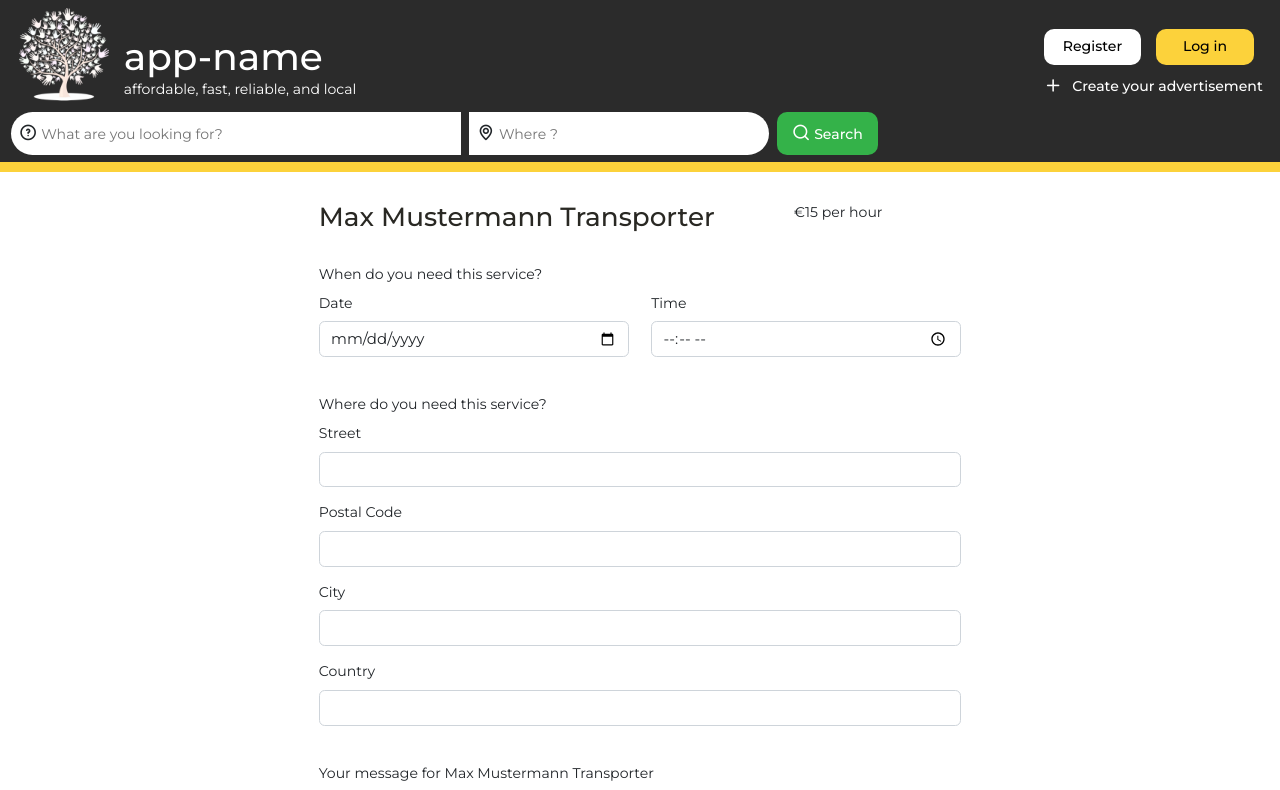
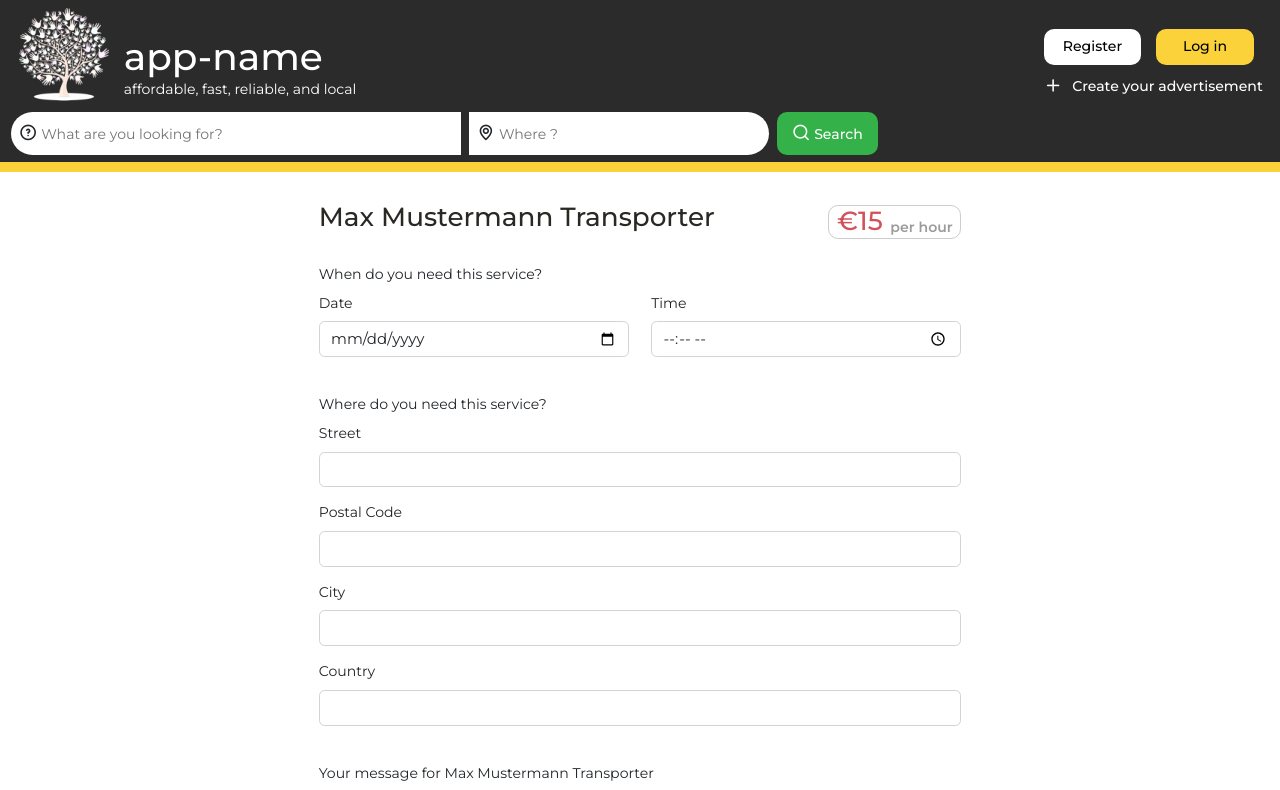
Before and after one commit to anoj-kt/finalproject-frontend, a React (Create React App) app: page /service/1/request/new in a window 1280 px wide. Shown: the top 790 px of the page. Built offline with nearby package versions, Linux system fonts and the light colour scheme.

Commit message:
Styled price div

```diff
--- a/src/components/ServiceSendRequest.js
+++ b/src/components/ServiceSendRequest.js
@@ -6,16 +6,19 @@ import { Link } from 'react-router-dom';
 const ServiceSendRequest = () => {
   return (
     <Container className="form__container">
-      <Row className="justify-content-center mb-4">
-        <Col sm={12} md={5}> {/* ======TITLE OF SERVICE====== */}
+      <Row className="justify-content-center align-items-center mb-4">
+        <Col md={12} lg={5}> {/* ======TITLE OF SERVICE====== */}
           <h3>Max Mustermann Transporter</h3>
         </Col>
-        <Col md={2} className=""> {/* ======PRICE OF SERVICE====== */}
-          <p>€15 per hour</p>
+        <Col lg={2} className="newrequest__price-COL"> {/* ======PRICE OF SERVICE====== */}
+          <div className="newrequest__price">
+            <h3 className="newrequest__price-value">€15</h3>
+            <p className="newrequest__price-type">per hour</p>
+          </div>
         </Col>
       </Row>
       <Row className="justify-content-center">
-        <Col sm={12} md={7} >
+        <Col md={12} lg={7} >
           <Form>
             <Row className="mb-4"> {/* ======DATE AND TIME====== */}
               <Label>When do you need this service?</Label>
--- a/src/index.css
+++ b/src/index.css
@@ -17,6 +17,7 @@
     --main-grey-text: hsla(0, 0%, 2%, 0.4);
     --main-green: hsl(130, 55%, 45%);
     --main-green-alt: hsl(130, 75%, 35%);
+    --price-red: hsl(356, 58%, 57%);
     --title-color: hsl(var(--hue-color), 8%, 15%);
     --text-color: hsl(var(--hue-color), 8%, 45%);
     --text-color-light: hsl(var(--hue-color), 8%, 65%);
@@ -563,6 +564,37 @@ a {
   opacity: 50%;
 }
 
+ /* =================NEW REQUEST================= */
+
+ @media screen and (min-width: 62em) {
+  .newrequest__price-COL  {
+    display: flex;
+    justify-content: flex-end;
+  }
+}
+
+ .newrequest__price {
+  display: flex;
+  align-items: end;
+  justify-content: end;
+  border: 1px solid var(--main-grey);
+  border-radius: 10px;
+  width: fit-content;
+  text-align: right;
+ }
+
+ .newrequest__price-value {
+  color: var(--price-red);
+  padding: 0 0.5rem;
+  margin: 0;
+ }
+
+ .newrequest__price-type {
+  color: var(--main-grey-text);
+  font-weight: var(--font-semi-bold);
+  margin: 0;
+  padding-right: 0.5rem;
+ }
 
 /* =================REQUST LIST FOR PROVIDED SERVICES================= */
 
```
